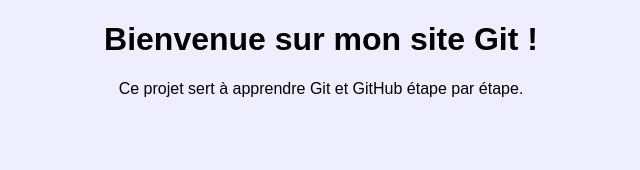
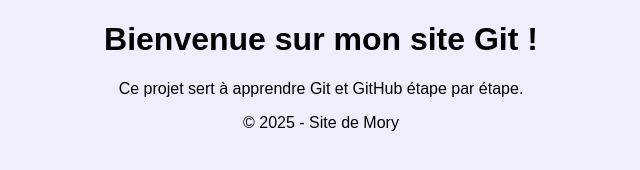
Before and after one commit to kabamory2017/site-html-css, a plain HTML site: page index.html in a window 1280 px wide. Shown: the whole page, without its empty margins (319-959 px from the left). Drawn offline with Linux system fonts and the light colour scheme.

Commit message:
Ajout du footer

```diff
--- a/index.html
+++ b/index.html
@@ -8,5 +8,9 @@
 <body>
   <h1>Bienvenue sur mon site Git !</h1>
   <p>Ce projet sert à apprendre Git et GitHub étape par étape.</p>
+  <footer>
+  <p>&copy; 2025 - Site de Mory</p>
+</footer>
+
 </body>
 </html>
```
